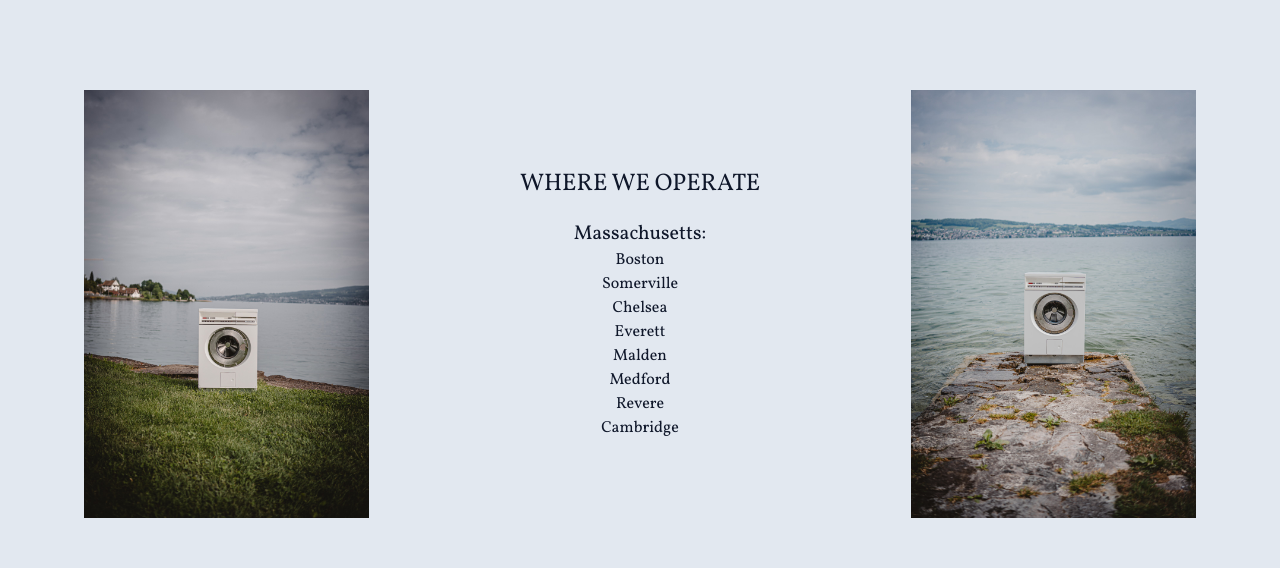
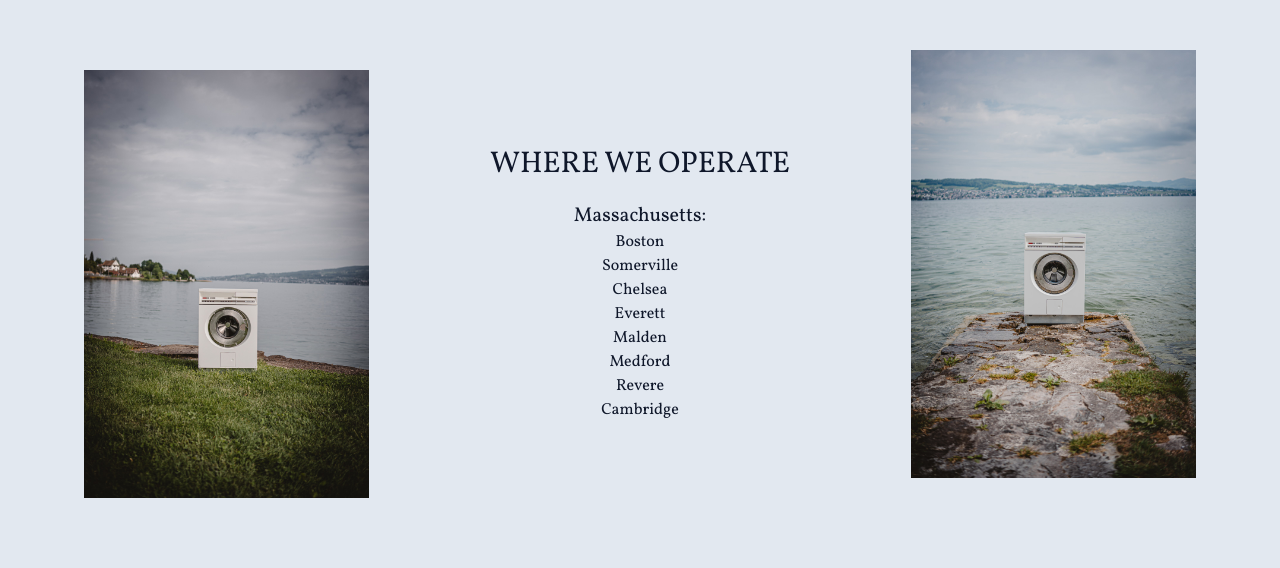
Before and after one commit to maxmay94/spincycle-home-page, a React (Vite) app: page /where_we_operate in a window 1280 px wide. Shown: the part 166-734 px from the top of the page. Built offline with nearby package versions, Linux system fonts and the light colour scheme; a web font is replaced by a local one.

Commit message:
test mobile fix for three columns

```diff
--- a/src/Pages/whereWeOperate/WhereWeOperate.jsx
+++ b/src/Pages/whereWeOperate/WhereWeOperate.jsx
@@ -12,10 +12,11 @@ const WhereWeOperate = () => {
       <ThreeColumnsWithPictures
         picture1={{pic: '../images/machine-on-grass.jpg', alt: 'machine on grass'}}
         picture2={{pic: '../images/machine-by-ocean.jpg', alt: 'machine by ocean'}}
+        breakpoint='lg:grid-cols-3'
       >
 
         <div className="font-vollkorn">
-          <p className="text-xl lg:text-2xl mb-5">
+          <p className="text-2xl lg:text-3xl mb-5">
             WHERE WE OPERATE
           </p>
           <ul>
--- a/src/components/smallHeader/SmallHeader.jsx
+++ b/src/components/smallHeader/SmallHeader.jsx
@@ -3,7 +3,7 @@ import { Link } from "react-router-dom"
 const SmallHeader = () => {
   return (
     <>
-      <div className="pt-10 text-center sm:mb-20">
+      <div className="pt-10 text-center sm:mb-10">
         <h1 className="font-gloock text-6xl hover:skew-y-2 hover:skew-x-2 transition duration-700">
           <Link className="text-slate-900 hover:text-slate-900 hover:bg-yellow-200 " to="/">SpinCycle</Link>
         </h1>
--- a/src/components/threeColumnsWithPictures/ThreeColumnsWithPictures.jsx
+++ b/src/components/threeColumnsWithPictures/ThreeColumnsWithPictures.jsx
@@ -1,4 +1,4 @@
-const pictureClass = 'max-h-[55vh] h-2/3 sm:h-96 md:h-fit my-10 lg:px-16 px-3 hover:scale-110 transition duration-700'
+const pictureClass = 'max-h-[550px] h-2/3 sm:h-96 md:h-fit my-10 lg:px-16 px-3 hover:scale-110 transition duration-700'
 
 const ThreeColumnsWithPictures = (props) => {
 
@@ -11,10 +11,12 @@ const ThreeColumnsWithPictures = (props) => {
         alt={props.picture1.alt}
       />
 
-      {props.children}
+        <div className="my-5">
+          {props.children}
+        </div>
 
       <img
-        className={pictureClass}
+        className={`${pictureClass} mb-20`}
         src={props.picture2.pic}
         alt={props.picture1.alt}
       />
```
